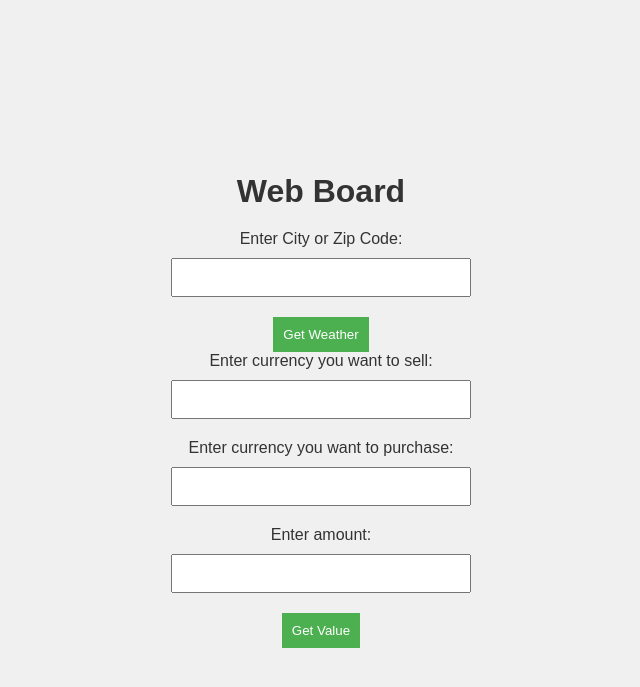
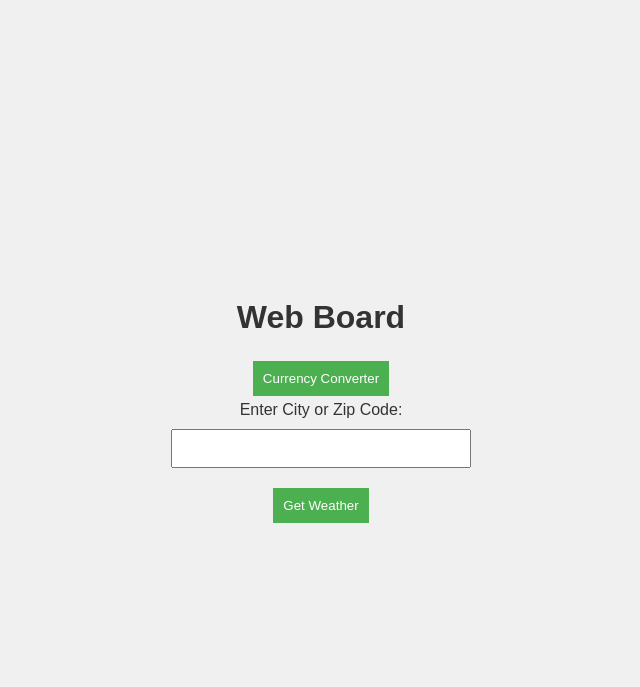
Before and after one commit to Yareek95/weather_app, a Flask app: page / in a window 1280 px wide. Shown: the top 687 px of the page, without its empty margins (319-959 px from the left). Run offline with Flask 2, Linux system fonts and the light colour scheme.

Commit message:
separated weather from currency

```diff
--- a/app.py
+++ b/app.py
@@ -17,14 +17,10 @@ def index():
     user_input_weather = None
     first_api = None
     second_api_data = None
-    currency_data = None
     error_message = None
 
     if request.method == 'POST':
         user_input_weather = request.form.get('user_input')
-        user_input_currency_1 = request.form.get('user_input_currency_1')
-        user_input_currency_2 = request.form.get('user_input_currency_2')
-        amount = request.form.get('user_input_amount', 1)  # default amount is 1
 
         if user_input_weather:
             # Weather API Call
@@ -54,32 +50,51 @@ def index():
             else:
                 error_message = f"Error: {response_first_api.status_code}"
 
-        elif user_input_currency_1 and user_input_currency_2:
-            # Currency API Call
-            params_currency_api = {
-                'api_key': SECOND_API_KEY,
-                'from': user_input_currency_1,
-                'to': user_input_currency_2,
-                'amount': amount,
-            }
-            response_currency_api = requests.get(CURRENCY_API_BASE_URL, params=params_currency_api)
+    return render_template('index.html', user_input=user_input_weather, weather_data=first_api,
+                           second_api_data=second_api_data, error_message=error_message)
 
-            if response_currency_api.status_code == 200:
-                currency_data = response_currency_api.json()
-            else:
-                error_message = f"Error: {response_currency_api.json().get('error_message', 'Unknown error')}"
 
-    return render_template('index.html', user_input=user_input_weather, weather_data=first_api,
-                           second_api_data=second_api_data, currency_data=currency_data, error_message=error_message)
+@app.route('/currency', methods=['GET', 'POST'])
+def currency():
+    user_input_currency_1 = None
+    user_input_currency_2 = None
+    amount = None
+    currency_data = None
+    error_message = None
+
+    if request.method == 'POST':
+        user_input_currency_1 = request.form.get('user_input_currency_1')
+        user_input_currency_2 = request.form.get('user_input_currency_2')
+        amount = request.form.get('user_input_amount', 100)  # default amount is 1
+
+        # Currency API Call
+        params_currency_api = {
+            'api_key': SECOND_API_KEY,
+            'from': user_input_currency_1,
+            'to': user_input_currency_2,
+            'amount': amount,
+        }
+        response_currency_api = requests.get(CURRENCY_API_BASE_URL, params=params_currency_api)
+
+        if response_currency_api.status_code == 200:
+            currency_data = response_currency_api.json()
+        else:
+            error_message = f"Error: {response_currency_api.json().get('error_message', 'Unknown error')}"
+
+    return render_template('currency.html', user_input_currency_1=user_input_currency_1,
+                           user_input_currency_2=user_input_currency_2, user_input_amount=amount,
+                           currency_data=currency_data, error_message=error_message)
 
 
 
+
+
+'''
 if __name__ == '__main__':
     app.run(debug=True)
 
-'''
+  '''
 if __name__ == '__main__':
     # Use the environment variable PORT if available, or default to 5000
     port = int(os.environ.get("PORT", 5000))
     app.run(host="0.0.0.0", port=port)
-'''
--- a/templates/currency.html
+++ b/templates/currency.html
@@ -10,6 +10,7 @@
 <body>
 
     <h1>Currency Converter</h1>
+    <p><a href="{{ url_for('index') }}"><button>Main Page</button></a></p>
 
     <form id="currencyForm" action="/currency" method="post">
         <label for="user_input_currency_1">Enter currency you want to sell:</label>
@@ -23,6 +24,7 @@
 
     {% if currency_data %}
         <h2>You can sell {{user_input_amount}} {{user_input_currency_1}} for {{ currency_data.amount }} {{user_input_currency_2}}</h2>
+        <p>Result showing minimal value ("sell") from the market</p>
     {% endif %}
 
     {% if error_message %}
--- a/templates/index.html
+++ b/templates/index.html
@@ -1,4 +1,3 @@
-<!-- templates/index.html -->
 <!DOCTYPE html>
 <html lang="en">
 <head>
@@ -10,7 +9,7 @@
 <body>
 
     <h1>Web Board</h1>
-
+    <p><a href="{{ url_for('currency') }}"><button>Currency Converter</button></a></p>
     <form id="weatherForm" action="/" method="post">
         <label for="user_input">Enter City or Zip Code:</label>
         <input type="text" id="user_input" name="user_input" required>
@@ -38,21 +37,6 @@
         <p>Precipitation: {{ weather_data.current.precip_in }} inches ; {{ weather_data.current.precip_mm }} mm</p>
     {% endif %}
 
-    <form id="currencyForm" action="/currency" method="post">
-        <label for="user_input_currency_1">Enter currency you want to sell:</label>
-        <input type="text" id="user_input_currency_1" name="user_input_currency_1" required>
-        <label for="user_input_currency_2">Enter currency you want to purchase:</label>
-        <input type="text" id="user_input_currency_2" name="user_input_currency_2" required>
-        <label for="user_input_amount">Enter amount:</label>
-        <input type="text" id="user_input_amount" name="user_input_amount">
-        <button type="submit">Get Value</button>
-    </form>
-
-    {% if currency_data %}
-        <h2>You can sell {{user_input_amount}} {{user_input_currency_1}} for {{ currency_data.amount }} {{user_input_currency_2}}</h2>
-
-    {% endif %}
-
     {% if error_message %}
         <p>{{ error_message }}</p>
     {% endif %}
```
